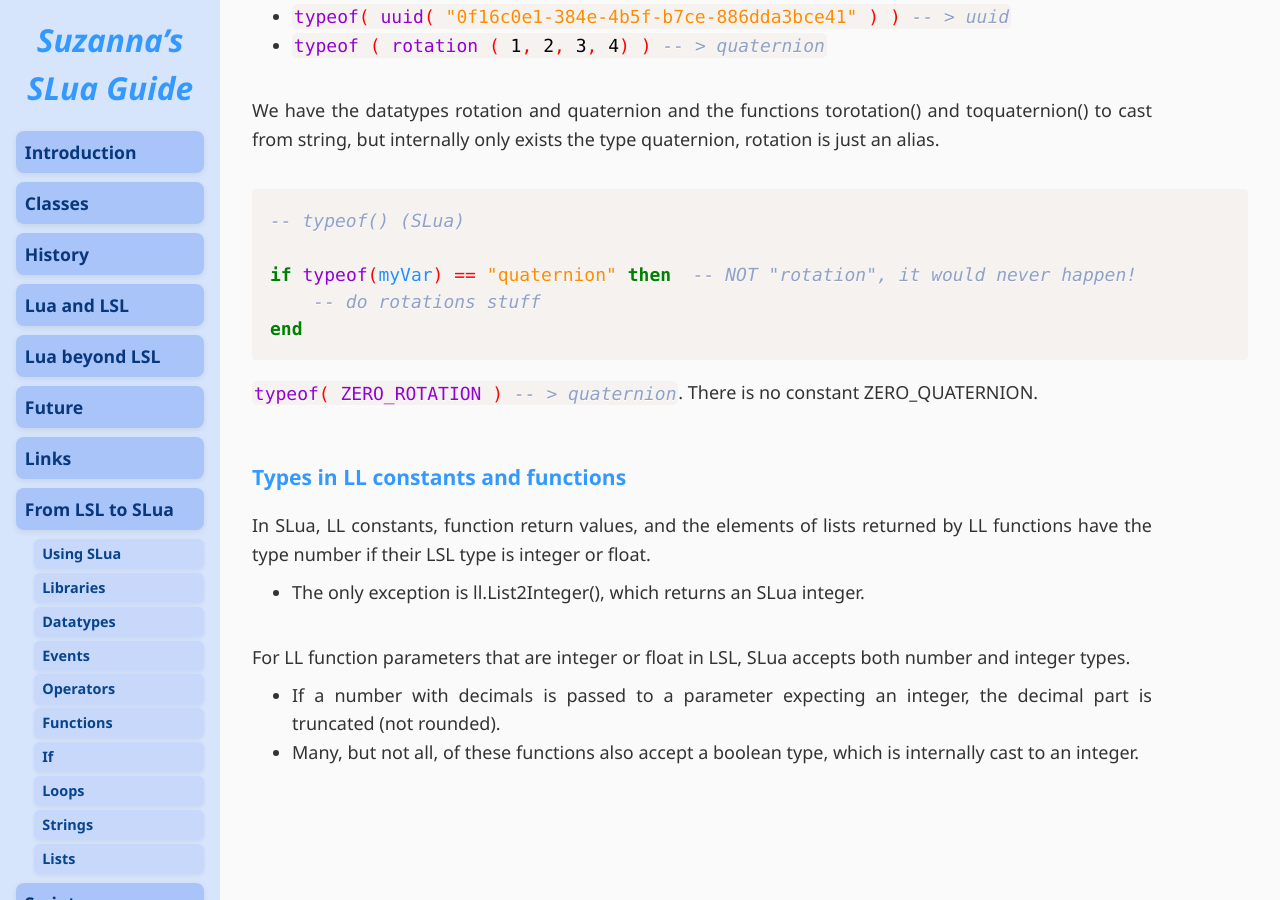
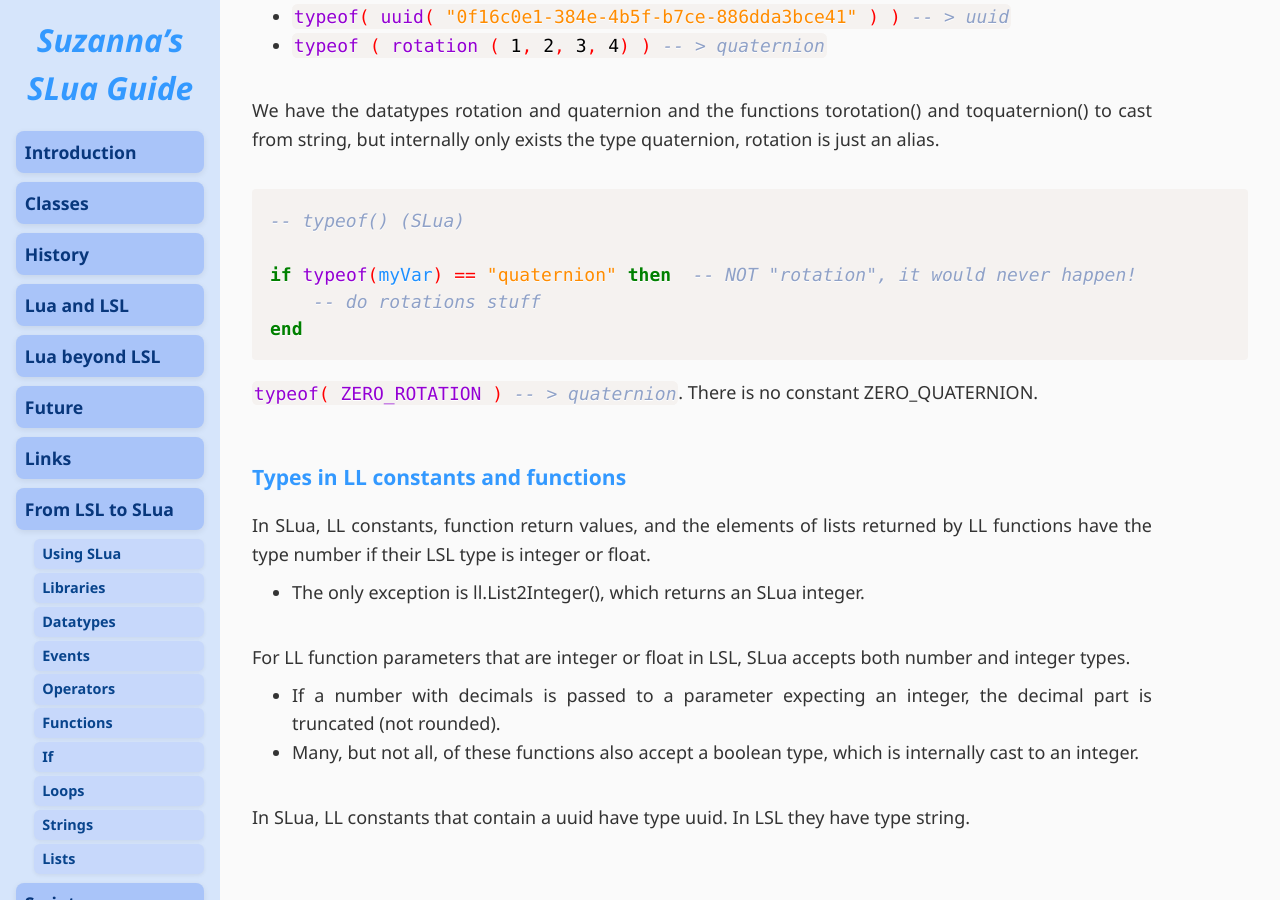
Before and after one commit to Suzanna-Linn/slua, a Jekyll site: the page built from docs/moving-datatypes.md, in a window 1280 px wide and 900 px high, scrolled down 5614 px. Built offline with Jekyll 4.4.1, drawn with Linux system fonts in a browser that asks for light colours; nearby versions of some CDN libraries; our own code applies the rules of GitHub Pages for plain Markdown files; comment, search, counter and statistics services are not loaded; some of the changed lines change nothing that is shown; some of the changed text lies outside the part shown.

Commit message:
Update moving-datatypes.md

```diff
--- a/docs/moving-datatypes.md
+++ b/docs/moving-datatypes.md
@@ -49,7 +49,7 @@ local message = "hello"</code></pre>
 ### LSL key
 
 SLua adds the type uuid, which is the same than the LSL key.The change of name is to avoid confusion with the key of a table.
-- We get an uuid using <code class="language-slua">myId = uuid("0f16c0e1-384e-4b5f-b7ce-886dda3bce41")</code>.
+- We get a uuid using <code class="language-slua">myId = uuid("0f16c0e1-384e-4b5f-b7ce-886dda3bce41")</code>.
 
 <table><tr><td>
 <pre class="language-lsl"><code class="language-lsl">// keys (LSL)
@@ -221,3 +221,5 @@ In SLua, LL constants, function return values, and the elements of lists returne
 For LL function parameters that are integer or float in LSL, SLua accepts both number and integer types.
 - If a number with decimals is passed to a parameter expecting an integer, the decimal part is truncated (not rounded).
 - Many, but not all, of these functions also accept a boolean type, which is internally cast to an integer.
+
+In SLua, LL constants that contain a uuid have type uuid. In LSL they have type string.
```
